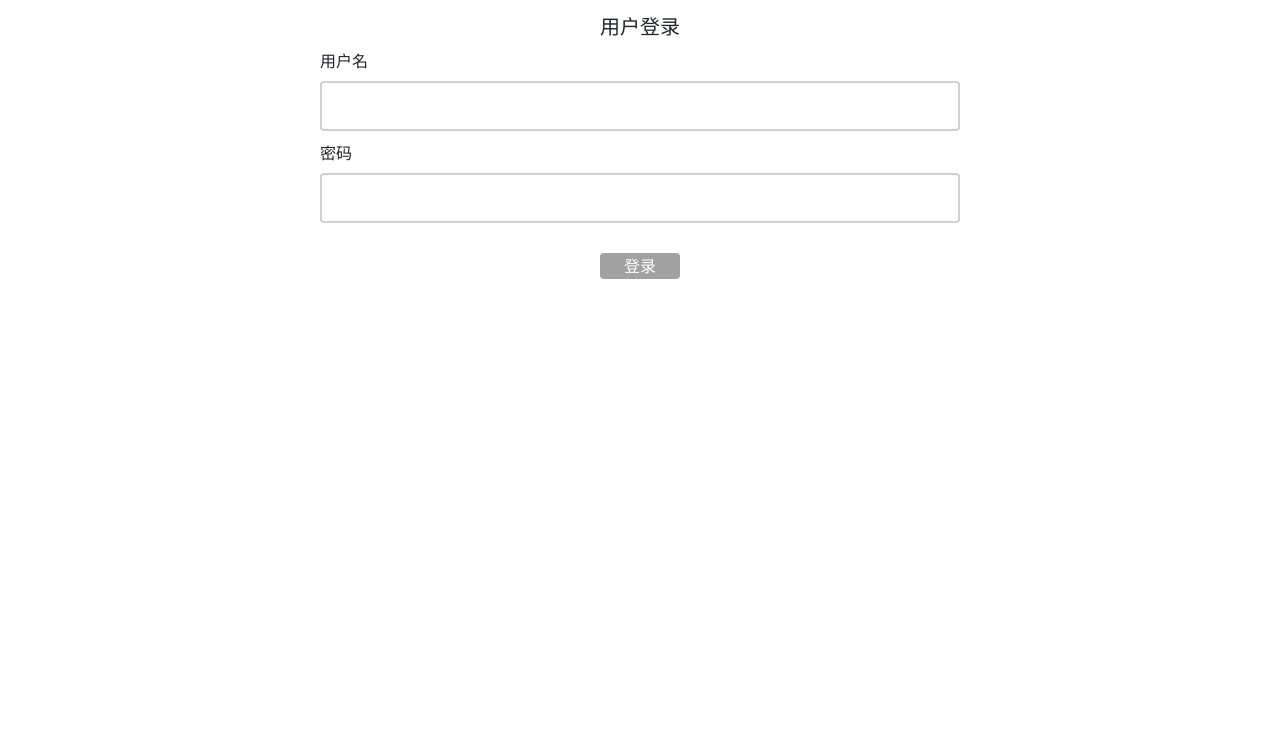
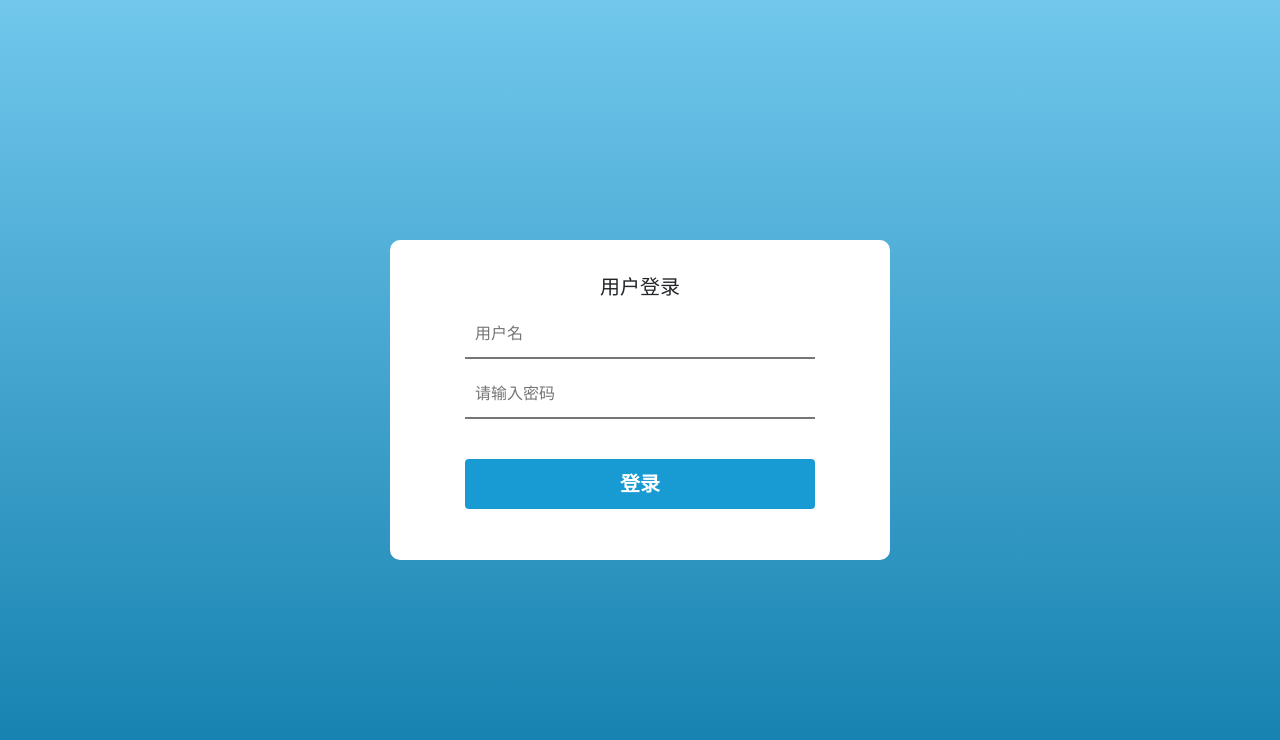
Before and after one commit to vincentlux/yiliao, a React (Create React App) app in the folder yiliao/: page / in a window 1280 px wide. Shown: the top 740 px of the page. Built offline with nearby package versions, Linux system fonts and the light colour scheme.

Commit message:
login css

```diff
--- a/yiliao/src/console/ChangePasswordButton.js
+++ b/yiliao/src/console/ChangePasswordButton.js
@@ -5,10 +5,10 @@ export default class ChangePasswordButton extends React.Component {
     constructor(props) {
         super(props);
         this.state = {modal: false, oldpassword: '', password: '',
-            passwordTwo: '', alert: false}
+            passwordTwo: '', alert: false, message: ''};
 
         this.toggle = this.toggle.bind(this);
-        this.samePassword = this.samePassword.bind(this);
+        this.sanityCheck = this.sanityCheck.bind(this);
     }
 
     toggle() {
@@ -17,16 +17,21 @@ export default class ChangePasswordButton extends React.Component {
         }));
     }
 
-    samePassword() {
+    sanityCheck() {
+        if(this.state.oldpassword == '' || this.state.password == '') {
+            this.setState({'message': '请输入完整信息'});
+            return(false);
+        }
         if(this.state.password === this.state.passwordTwo) {
             return(true);
         }
+        this.setState({'message': '两次输入密码不一致'});
         return(false);
     }
 
     handleSubmit = (e) => {
         e.preventDefault();
-        if(this.samePassword() === true) {
+        if(this.sanityCheck() === true) {
             this.setState({'modal': false, 'alert': false});
             this.props.console.isChanging();
             fetch('http://localhost:3001/changePassword', {
@@ -58,16 +63,13 @@ export default class ChangePasswordButton extends React.Component {
                 <button id={this.props.id} style={{display: "none"}} onClick={this.toggle}></button>
                 <Modal isOpen={this.state.modal} toggle={this.toggle} className={this.props.className}>
                     <form onSubmit={this.handleSubmit}>
-                        <label className="loginLabel">旧密码</label><br />
-                        <input className="loginInput" type="password" onChange={(e) => {this.setState({"oldpassword": e.target.value})}} value={this.state.oldpassword}/><br />
-                        <label className="loginLabel">新密码</label><br />
-                        <input className="loginInput" type="password" onChange={(e) => {this.setState({"password": e.target.value})}} value={this.state.password} />
-                        <label className="loginLabel">再次输入新密码</label><br />
-                        <input className="loginInput" type="password" onChange={(e) => {this.setState({"passwordTwo": e.target.value})}} value={this.state.passwordTwo} />
+                        <input className="loginInput" type="password" onChange={(e) => {this.setState({"oldpassword": e.target.value})}} value={this.state.oldpassword} placeholder="旧密码"/><br />
+                        <input className="loginInput" type="password" onChange={(e) => {this.setState({"password": e.target.value})}} value={this.state.password} placeholder="新密码"/>
+                        <input className="loginInput" type="password" onChange={(e) => {this.setState({"passwordTwo": e.target.value})}} value={this.state.passwordTwo} placeholder="再次输入新密码"/>
                         <button id="loginButton" onClick={this.handleSubmit}>
                         <span>修改</span>
                         </button>
-                        {this.state.alert?<Alert color='danger'>两次输入密码不一致</Alert>:''}
+                        {this.state.alert?<Alert color='danger'>{this.state.message}</Alert>:''}
                     </form>
                 </Modal>
             </div>
--- a/yiliao/src/console/CreateUserButton.js
+++ b/yiliao/src/console/CreateUserButton.js
@@ -1,14 +1,15 @@
 import React from 'react';
 import { NavLink, Modal, Alert } from 'reactstrap';
+import './Console.css';
 
 export default class CreateUserButton extends React.Component {
     constructor(props) {
         super(props);
         this.state = {modal: false, companyName: '', username: '', password: '',
-            passwordTwo: '', alert: false}
+            passwordTwo: '', alert: false, message: ''};
 
         this.toggle = this.toggle.bind(this);
-        this.samePassword = this.samePassword.bind(this);
+        this.sanityCheck = this.sanityCheck.bind(this);
     }
 
     toggle() {
@@ -17,16 +18,21 @@ export default class CreateUserButton extends React.Component {
         }));
     }
 
-    samePassword() {
+    sanityCheck() {
+        if(this.state.companyName == '' || this.state.username == '' || this.state.password == '') {
+            this.setState({'message': '请输入完整信息'});
+            return(false);
+        }
         if(this.state.password === this.state.passwordTwo) {
             return(true);
         }
+        this.setState({'message': '两次输入密码不一致'});
         return(false);
     }
 
     handleSubmit = (e) => {
         e.preventDefault();
-        if(this.samePassword() === true) {
+        if(this.sanityCheck() === true) {
             this.setState({'modal': false, 'alert': false});
             this.props.console.isCreating();
             fetch('http://localhost:3001/createUser', {
@@ -52,24 +58,20 @@ export default class CreateUserButton extends React.Component {
     render() {
         return(
             <NavLink>
-                <label htmlFor={this.props.id}>
+                <label id="createLabel" htmlFor={this.props.id}>
                     {this.props.children}
                 </label>
                 <button id={this.props.id} style={{display: "none"}} onClick={this.toggle}></button>
                 <Modal isOpen={this.state.modal} toggle={this.toggle} className={this.props.className}>
                     <form onSubmit={this.handleSubmit}>
-                        <label className="loginLabel">公司名称</label><br />
-                        <input className="loginInput" type="text" onChange={(e) => {this.setState({"companyName": e.target.value})}} value={this.state.companyName}/><br />
-                        <label className="loginLabel">用户名</label><br />
-                        <input className="loginInput" type="text" onChange={(e) => {this.setState({"username": e.target.value})}} value={this.state.username}/><br />
-                        <label className="loginLabel">密码</label><br />
-                        <input className="loginInput" type="password" onChange={(e) => {this.setState({"password": e.target.value})}} value={this.state.password} />
-                        <label className="loginLabel">再次输入密码</label><br />
-                        <input className="loginInput" type="password" onChange={(e) => {this.setState({"passwordTwo": e.target.value})}} value={this.state.passwordTwo} />
+                        <input className="loginInput" type="text" onChange={(e) => {this.setState({"companyName": e.target.value})}} value={this.state.companyName} placeholder="公司名称"/><br />
+                        <input className="loginInput" type="text" onChange={(e) => {this.setState({"username": e.target.value})}} value={this.state.username} placeholder="用户名"/><br />
+                        <input className="loginInput" type="password" onChange={(e) => {this.setState({"password": e.target.value})}} value={this.state.password} placeholder="密码"/>
+                        <input className="loginInput" type="password" onChange={(e) => {this.setState({"passwordTwo": e.target.value})}} value={this.state.passwordTwo} placeholder="再次输入密码"/>
                         <button id="loginButton" onClick={this.handleSubmit}>
                         <span>创建</span>
                         </button>
-                        {this.state.alert?<Alert color='danger'>两次输入密码不一致</Alert>:''}
+                        {this.state.alert?<Alert color='danger'>{this.state.message}</Alert>:''}
                     </form>
                 </Modal>
             </NavLink>
--- a/yiliao/src/console/FileTable.js
+++ b/yiliao/src/console/FileTable.js
@@ -26,6 +26,10 @@ export default class FileTable extends React.Component {
         if(this.props.fileUpdate !== prevProps.fileUpdate) {
             this.getFileList();
         }
+        if(this.props.userCreate !== prevProps.userCreate) {
+            this.getUserList();
+        }
+
     }
 
     getFileList() {
--- a/yiliao/src/console/UploadButton.js
+++ b/yiliao/src/console/UploadButton.js
@@ -1,5 +1,6 @@
 import React from 'react';
 import { NavLink } from 'reactstrap';
+import './Console.css';
 
 //import axios from 'axios';
 
@@ -39,7 +40,7 @@ export default class UploadButton extends React.Component {
             <NavLink>
                 <form>
                     <input type="file" id={this.props.id} style={{display: "none"}} onChange={this.onUploadFileChange} accept="application/zip" />
-                    <label htmlFor={this.props.id}>
+                    <label id='uploadLabel' htmlFor={this.props.id}>
                         {this.props.children}
                     </label>
                 </form>
--- a/yiliao/src/console/UserEntry.js
+++ b/yiliao/src/console/UserEntry.js
@@ -6,7 +6,8 @@ export default class UserEntry extends React.Component {
         this.state = {
             username: this.props.username,
             createOn: this.props.create_on.split('.')[0].replace('T',' '),
-            companyName: this.props.company_name,}
+            companyName: this.props.company_name,
+        }
     }
 
     render() {
--- a/yiliao/src/console/console.css
+++ b/yiliao/src/console/console.css
@@ -0,0 +1,5 @@
+#uploadLabel, #createLabel {
+
+    font-weight: bold;
+    color: white;
+}
--- a/yiliao/src/console/consolePage.js
+++ b/yiliao/src/console/consolePage.js
@@ -16,6 +16,7 @@ export default class ConsolePage extends React.Component {
             isChanging: false,
             uploadSuccess: '',
             fileUpdate: false,
+            userCreate: false,
             createSuccess: '',
             changeSuccess: '',
         };
@@ -46,7 +47,7 @@ export default class ConsolePage extends React.Component {
 
     createStatus(items) {
         if(items.create === 'success') {
-            this.setState({'isCreating': false, 'createSuccess': 'yes', 'fileUpdate': !this.state.fileUpdate});
+            this.setState({'isCreating': false, 'createSuccess': 'yes', 'userCreate': !this.state.userCreate});
         } else {
             this.setState({'isCreating': false, 'createSuccess': 'duplicate'});
         }
@@ -75,7 +76,7 @@ export default class ConsolePage extends React.Component {
                 {this.state.isChanging?<Spinner color="secondary" />:''}
                 {this.state.changeSuccess==='yes'?<Alert color='primary'>修改成功</Alert>:
                     this.state.changeSuccess==='no'?<Alert color='danger'>旧密码错误</Alert>:''}
-                <FileTable userid={this.state.userid} userrole={this.state.userrole} fileUpdate={this.state.fileUpdate} />
+                <FileTable userid={this.state.userid} userrole={this.state.userrole} fileUpdate={this.state.fileUpdate} userCreate={this.state.userCreate} />
             </div>
         );
     }
--- a/yiliao/src/login/Login.css
+++ b/yiliao/src/login/Login.css
@@ -1,6 +1,26 @@
+#background {
+	position: fixed;
+    width: 100%;
+    height: 100%;
+    background-image: linear-gradient(#71c7ec, #107dac);
+
+    display: flex;
+  	flex-direction: column;
+  	justify-content: center;
+}
+
 #loginBox {
-	width: 50%;
+	width: 500px;
+	height: 320px;
 	margin: auto;
+	border-radius: 10px;
+	background-color: white;
+}
+
+#loginForm {
+	width: 70%;
+	margin: auto;
+	padding-top: 20px;
 }
 
 #loginTitle {
@@ -9,39 +29,41 @@
 	margin-bottom: 10px;
 }
 
-.loginLabel{
-    float: left;
+#loginWord {
+	font-size: 20px;
+	font-weight: bold;
 }
 
 .loginInput {
 	width: 100%;
 	height: 50px;
 	margin-bottom: 10px;
-	border: 2px solid #d1d1d1;
-	border-radius: 4px;
-
+	border-right: 0;
+	border-left: 0;
+	border-top: 0;
+	border-bottom:1 solid black;
 	padding-left: 10px;
 	padding-right: 10px;
 	background-color: #ffffff;
+
 }
 
 .loginInput:hover {
-	box-shadow: inset 0 0 1px #616161;
+
 }
 
 .loginInput:focus {
 	outline: none;
-	border: 2px solid #c1c1c1;
-	background-color: #f1f1f1;
 }
 
 #loginButton {
-	width: 80px;
-	margin-top: 20px;
+	width: 100%;
+	height: 50px;
+	margin-top: 30px;
 	margin-bottom: 30px;
 	border: none;
 	border-radius: 4px;
-	background-color: #a1a1a1;
+	background-color: #189ad3;
 
 	color: white;
 }
@@ -59,10 +81,7 @@
 }
 
 input:-webkit-autofill,
-input:-webkit-autofill:hover {
+input:-webkit-autofill:hover,
+input:-webkit-autofill:focus {
     -webkit-box-shadow: 0 0 0 30px #ffffff inset !important;
 }
-
-input:-webkit-autofill:focus {
-	-webkit-box-shadow: 0 0 0 30px #f1f1f1 inset !important;
-}
--- a/yiliao/src/login/LoginPage.js
+++ b/yiliao/src/login/LoginPage.js
@@ -36,20 +36,20 @@ export default class LoginPage extends React.Component {
 
     render() {
         return (
+            <div id="background">
                 <div id="loginBox">
-                <form onSubmit={this.handleSubmit} className="login">
+                    <form onSubmit={this.handleSubmit} className="login" id="loginForm">
                         <h1 id="loginTitle">用户登录</h1>
-                    <label className="loginLabel">用户名</label><br />
-                    <input className="loginInput" type="text" onChange={(e) => {this.setState({"username": e.target.value})}} value={this.state.username}/><br />
-                    <label className="loginLabel">密码</label><br />
-                    <input className="loginInput" type="password" onChange={(e) => {this.setState({"password": e.target.value})}} value={this.state.password} />
+                        <input className="loginInput" type="text" onChange={(e) => {this.setState({"username": e.target.value})}} value={this.state.username} placeholder='用户名'/><br />
+                        <input className="loginInput" type="password" onChange={(e) => {this.setState({"password": e.target.value})}} value={this.state.password} placeholder='请输入密码'/>
                         <button id="loginButton">
-                        <span>登录</span>
+                            {this.state.loading?<Spinner color="white" />:<span id="loginWord">登录</span>}
                         </button>
                     </form>
-                {this.state.loading?<Spinner color="secondary" />:''}
+
                     {this.state.login==='failure'?<Alert color='danger'>用户名或密码不正确</Alert>:
                         this.state.login==='success'?<Redirect push to={{ pathname: "/user", search: "?name="+this.state.username, state: {user: this.state.username, userid: this.state.userid, userrole: this.state.userrole}}} />:''}
+                </div>
             </div>
 
         );
```
Also changed, not shown: yiliao/src/console/Header.js (+4 -7 lines). Lines whose indentation alone changed are shown as unchanged.
